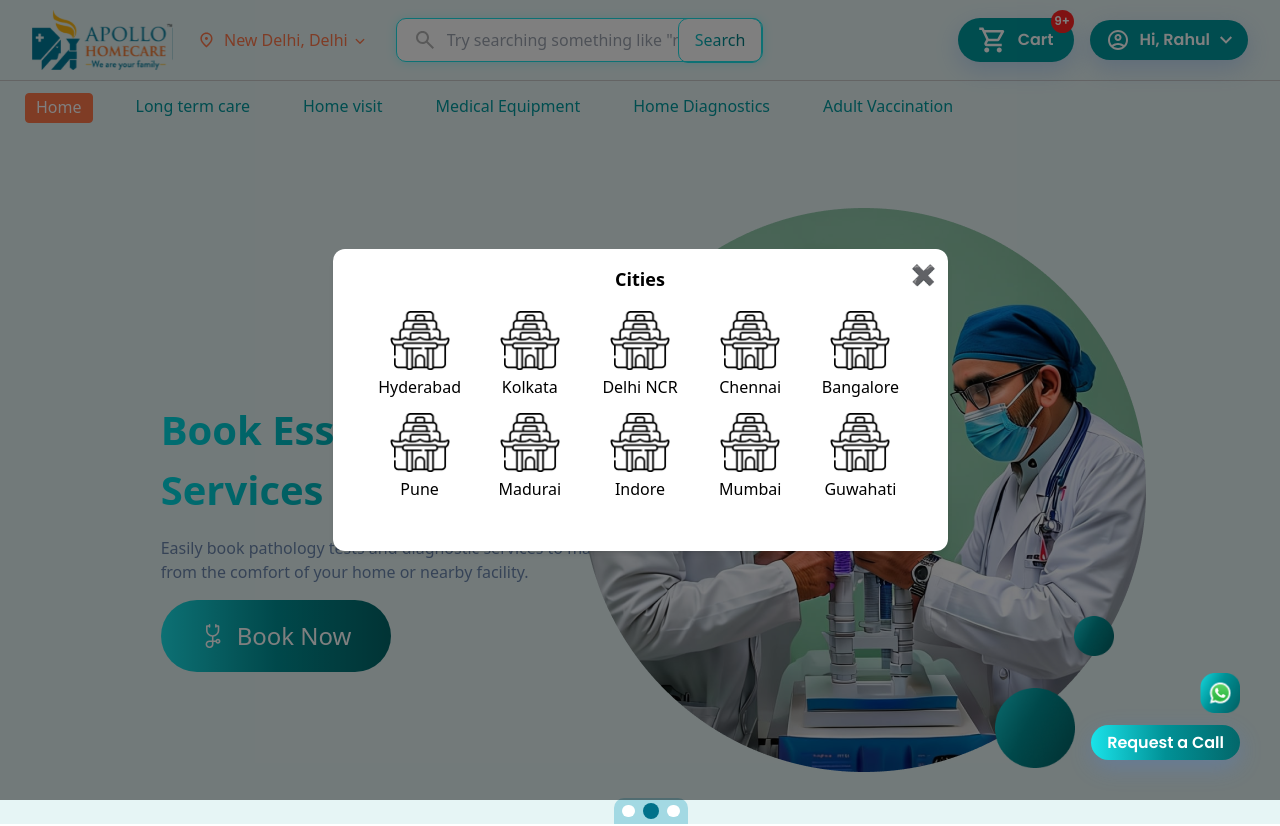
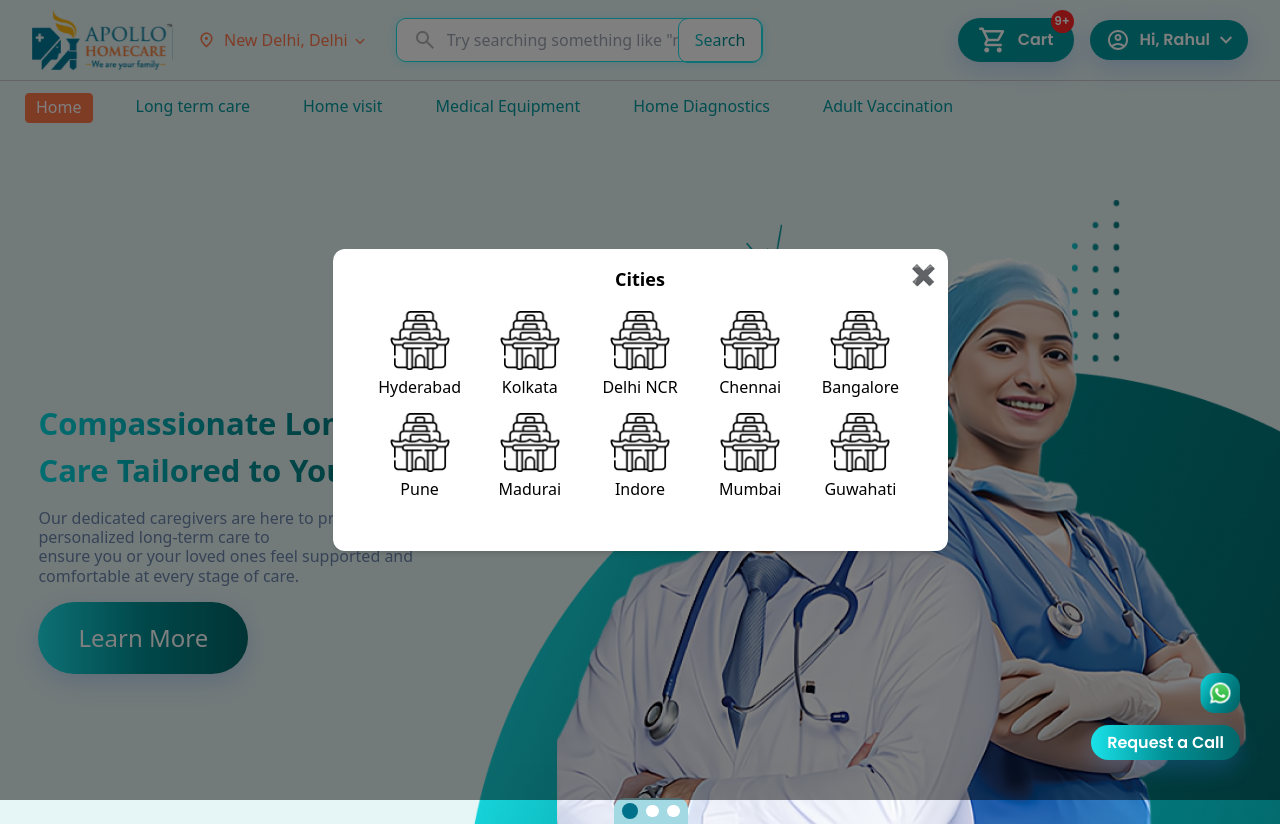
Before and after one commit to ajayAnthwal/healthcare2, a Next.js app: page / in a window 1280 px wide. Shown: the top 826 px of the page. Built offline with nearby package versions, Linux system fonts and the light colour scheme; a web font is replaced by a local one.

Commit message:
slider fix

```diff
--- a/src/app/globals.css
+++ b/src/app/globals.css
@@ -49,7 +49,7 @@ body {
   .widget-1 {
     display: none;
   }
-  .mobile-hide{
+  .mobile-hide {
     display: none;
   }
   .custom-button {
@@ -270,9 +270,32 @@ body {
   }
 }
 
-
 @media (min-width: 768px) and (max-width: 1171px) {
   .banner {
-   display: none !important;
+    display: none !important;
   }
 }
+@media (min-width: 926px) and (max-width: 1140px) {
+  .home_banner {
+    display: none !important;
+  }
+}
+@media (min-width: 768px) and (max-width: 1400px) {
+  .home_banner_content {
+    width: 570px !important;
+  }
+}
+@media (min-width: 768px) and (max-width: 1295px) {
+  .home_banner h1 {
+    font-size: 31px !important;
+  }
+  .home_banner_content {
+    max-width: 434px !important;
+  }
+}
+
+@media (min-width: 1512px) and (max-width: 1900px) {
+  .slider_banner-text {
+    width: 45rem !important;
+  }
+}
--- a/src/app/page.js
+++ b/src/app/page.js
@@ -77,7 +77,7 @@ const Home = () => {
     const intervalId = setInterval(() => {
       console.log("changing index " + index);
       setIndex(index == 0 ? 1 : index == 1 ? 2 : 0);
-    }, 4000);
+    }, 40000000000);
     return () => clearInterval(intervalId);
   }, [index]);
 
@@ -159,7 +159,7 @@ const Home = () => {
 
   return (
     <div>
-      <div className="bg-[#e6f5f5] mb-[-31px] md:mb-[88px] slider-banner-home">
+      <div className="bg-[#e6f5f5] mb-[-31px] md:mb-[88px] slider-banner-home home_banner">
         <div
           style={{
             width: "100%",
@@ -208,8 +208,8 @@ const Home = () => {
               transitionDuration: "2s",
               width: index == 0 || index == 1 ? "5rem" : "0rem",
               visibility: index == 0 || index == 1 ? "visible" : "hidden",
-              top: index == 0 ? "23.5rem" : "20.3rem",
-              right: index == 0 ? "30.5rem" : index == 1 ? "38rem" : "0rem",
+              top: index == 0 ? "23.5rem" : "17.3rem",
+              right: index == 0 ? "30.5rem" : index == 1 ? "47rem" : "0rem",
               transform: index == 1 ? "rotate(90deg)" : "",
               position: "absolute",
             }}
@@ -227,17 +227,18 @@ const Home = () => {
               transitionDuration: "2s",
               width: "40rem",
               top: "15.5rem",
-              left: index == 1 || index == 0 ? "12.55%" : "55%",
+              left: index == 1 || index == 0 ? "3%" : "50%",
               position: "absolute",
             }}
+            className="slider_banner-text"
           >
             {index == 0 ? (
-              <div className="space-y-4">
+              <div className="space-y-4 home_banner_content">
                 <h1 className="font-Poppins text-[40px] font-bold bg-gradient-to-r from-[#00DDE5] via-[#019196] to-[#03676A] bg-clip-text text-transparent">
                   Compassionate Long-Term Care Tailored to Your Needs
                 </h1>
 
-                <p className="w-[696px] text-[#6C87AE] font-Poppins text-[16px] font-normal leading-[19.2px]">
+                <p className=" text-[#6C87AE] font-Poppins text-[16px] font-normal leading-[19.2px]">
                   Our dedicated caregivers are here to provide quality,
                   personalized long-term care to <br /> ensure you or your loved
                   ones feel supported and comfortable at every stage of care.
@@ -248,7 +249,7 @@ const Home = () => {
                 </button>
               </div>
             ) : index == 1 ? (
-              <div className="space-y-4">
+              <div className="space-y-4 home_banner_content">
                 <h1 className="font-Poppins text-[40px] font-bold bg-gradient-to-r from-[#00DDE5] via-[#019196] to-[#03676A] bg-clip-text text-transparent">
                   Book Essential Pathology Services at Your Convenience
                 </h1>
@@ -300,7 +301,7 @@ const Home = () => {
                 </button>
               </div>
             ) : (
-              <div className="space-y-4">
+              <div className="space-y-4 home_banner_content">
                 <h1 className="font-Poppins text-[40px] font-bold bg-gradient-to-r from-[#00DDE5] via-[#019196] to-[#03676A] bg-clip-text text-transparent">
                   Buy or Rent Top-Quality Medical Equipment with Ease
                 </h1>
```
